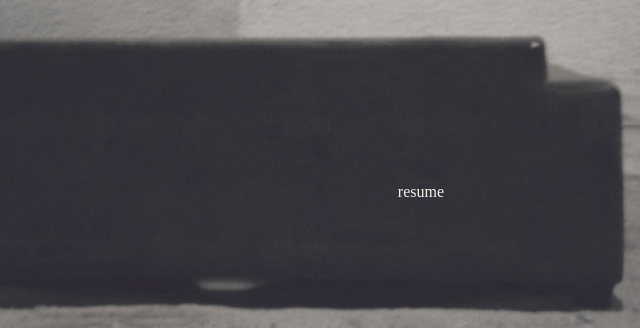
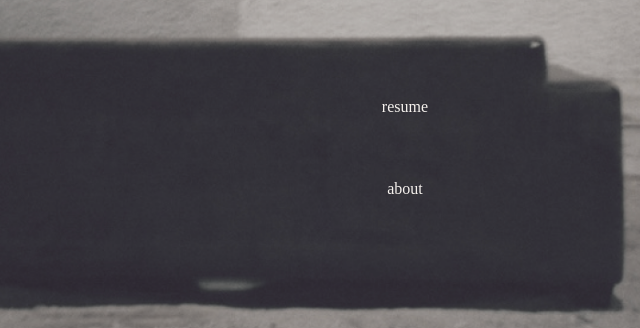
Before and after one commit to ian-castorillo/iancastorillo.github.io, a plain HTML site: page index.html in a window 1280 px wide. Shown: the part 442-770 px from the top of the page, 372-1012 px from the left. Drawn offline with Linux system fonts and the light colour scheme; a web font is replaced by a local one.

Commit message:
whoops was working in the wrong folder

```diff
--- a/index.html
+++ b/index.html
@@ -33,6 +33,7 @@
 
   <footer>
     <a href="031923.pdf" target="_blank">resume</a>
+    <a href="about.html">about</a>
   </footer>
 
 </body>
--- a/styles.css
+++ b/styles.css
@@ -59,8 +59,8 @@ footer {
   display: flex;
   gap: 4rem;
   position: absolute;
-  bottom: 1rem;
-  padding: 4rem;
+  padding-top: 1.75rem;
+  padding-left: 4rem;
   color: #F5F1ED;
 }
 
@@ -78,17 +78,20 @@ footer {
     position: absolute;
     bottom: 10rem;
   }
+
+  footer {
+    flex-direction: column;
+    bottom: 10rem;
+    right: 7rem;
+
+  }
 }
 
 
 @media screen and (min-width: 62em) {
 
   footer {
-    flex-direction: column;
-    gap: 2rem;
-    position: absolute;
-    right: 25rem;
-    bottom: 5.8rem;
+    right: 30rem;
   }
 
 
```
Also changed, not shown: projects/styles.css (+8 -1 lines), 1 other file.
